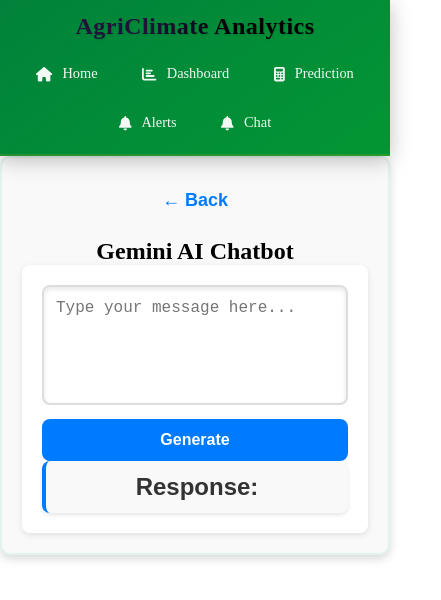
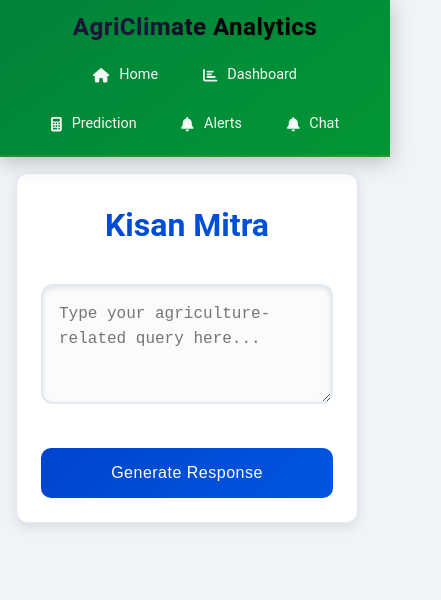
Before and after one commit to SiddharthS15/Agriclimate, a React (Create React App) app in the folder agriclimate/: page /chatbot in a window 390 px wide. Shown: the top 600 px of the page, 441 px wide, since content can reach past the window. Built offline with nearby package versions, Linux system fonts and the light colour scheme; the HTML template or start-up script is replaced by a standard one.

Commit message:
Added CSS to chatbot removed bold error

```diff
--- a/agriclimate/src/components/Chatbot.js
+++ b/agriclimate/src/components/Chatbot.js
@@ -1,5 +1,6 @@
 import React, { useState } from "react";
 import "../chat.css";
+import "../styles/chatbot.css";
 
 const Chatbot = ({ onBack }) => {
   const [prompt, setPrompt] = useState("");
@@ -17,7 +18,9 @@
 
       const data = await res.json();
       if (res.ok) {
-        setResponse(data.response || "No response received");
+        // Process the response to handle markdown-like bold text (**bold**)
+        const processedResponse = data.response ? convertBoldText(data.response) : "No response received";
+        setResponse(processedResponse);
       } else {
         setResponse(data.error || "Error processing request");
       }
@@ -26,24 +29,42 @@
     }
   };
 
+  const convertBoldText = (text) => {
+    // This regex looks for text wrapped with ** and converts it to <b> tags
+    const boldText = text.replace(/\*\*(.*?)\*\*/g, '<b>$1</b>');
+    return boldText;
+  };
+
   return (
-    <div className="prediction-form-container">
-      <button className="back-button" onClick={onBack}>← Back</button>
-      <h2>Gemini AI Chatbot</h2>
-      <div className="placeholder-content">
+    <div className="chatbot-container">
+      <div className="chat-header">
+        <h2>Kisan Mitra</h2>
+      </div>
+
+      <div className="chat-interface">
+        <div className="chat-input-container">
           <textarea
             className="chat-input"
             value={prompt}
             onChange={(e) => setPrompt(e.target.value)}
-          placeholder="Type your message here..."
+            placeholder="Type your agriculture-related query here..."
           />
-        <button className="chat-button" onClick={handleGenerate}>
-          Generate
+        </div>
+
+        <button className="generate-button" onClick={handleGenerate}>
+          Generate Response
         </button>
+
+        {response && (
           <div className="response-container">
-          <h2 className="text-lg font-semibold">Response:</h2>
-          <p>{response}</p>
+            <div className="response-title">Expert Response</div>
+            {/* Render the response with HTML */}
+            <div
+              className="response-content"
+              dangerouslySetInnerHTML={{ __html: response }}
+            />
           </div>
+        )}
       </div>
     </div>
   );
--- /dev/null
+++ b/agriclimate/src/styles/chatbot.css
@@ -0,0 +1,181 @@
+/* chat.css */
+:root {
+    --primary-color: #0044cc;
+    --secondary-color: #0056e0;
+    --background-color: #f0f4f8;
+    --card-bg: #ffffff;
+    --border-color: #e2e8f0;
+  }
+
+  body {
+    font-family: 'Roboto', sans-serif;
+    background-color: var(--background-color);
+    margin: 0;
+    padding: 0;
+  }
+
+  .chatbot-container {
+    max-width: 700px;
+    margin: 2rem auto;
+    padding: 2rem;
+    background: var(--card-bg);
+    border-radius: 16px;
+    box-shadow: 0 4px 12px rgba(0, 0, 0, 0.1);
+    font-family: 'Roboto', sans-serif;
+    position: relative;
+    overflow: hidden;
+    border: 1px solid var(--border-color);
+    backdrop-filter: blur(8px);
+  }
+
+  .chat-header {
+    text-align: center;
+    margin-bottom: 2rem;
+    position: relative;
+  }
+
+  .chat-header h2 {
+    color: var(--primary-color);
+    font-size: 2rem;
+    font-weight: 700;
+    margin: 0;
+    padding: 0.5rem 0;
+    background: linear-gradient(135deg, var(--primary-color) 0%, var(--secondary-color) 100%);
+    -webkit-background-clip: text;
+    -webkit-text-fill-color: transparent;
+  }
+
+  .chat-interface {
+    display: flex;
+    flex-direction: column;
+    gap: 1.5rem;
+  }
+
+  .chat-input-container {
+    position: relative;
+    margin-bottom: 1rem;
+  }
+
+  .chat-input {
+    width: 100%;
+    min-height: 140px;
+    padding: 1.2rem;
+    border: 2px solid var(--border-color);
+    border-radius: 12px;
+    font-size: 1rem;
+    line-height: 1.6;
+    color: #2d3748;
+    background: #fafbfc;
+    transition: all 0.3s cubic-bezier(0.4, 0, 0.2, 1);
+    resize: vertical;
+  }
+
+  .chat-input:focus {
+    outline: none;
+    border-color: var(--secondary-color);
+    box-shadow: 0 0 0 3px rgba(0, 85, 255, 0.15);
+  }
+
+  .generate-button {
+    background: linear-gradient(135deg, var(--primary-color) 0%, var(--secondary-color) 100%);
+    color: white;
+    padding: 1rem 2rem;
+    border: none;
+    border-radius: 10px;
+    font-size: 1.1rem;
+    font-weight: 500;
+    cursor: pointer;
+    transition: all 0.3s ease;
+    letter-spacing: 0.5px;
+    display: flex;
+    align-items: center;
+    justify-content: center;
+    gap: 0.8rem;
+    height: 54px;
+  }
+
+  .generate-button:hover:not(:disabled) {
+    transform: translateY(-1px);
+    box-shadow: 0 4px 20px rgba(0, 85, 255, 0.2);
+  }
+
+  .generate-button:disabled {
+    opacity: 0.6;
+    cursor: not-allowed;
+  }
+
+  .response-container {
+    background: var(--card-bg);
+    border-radius: 12px;
+    padding: 1.5rem;
+    margin-top: 1.5rem;
+    border-left: 4px solid var(--primary-color);
+    animation: fadeIn 0.3s ease-in;
+  }
+
+  .response-title {
+    font-size: 0.9rem;
+    color: var(--primary-color);
+    font-weight: 600;
+    margin-bottom: 0.75rem;
+    letter-spacing: 0.5px;
+  }
+
+  .response-content {
+    color: #2d3748;
+    font-size: 1.05rem;
+    line-height: 1.7;
+    white-space: pre-wrap;
+    word-break: break-word;
+  }
+
+  .loading-dots div {
+    background: #ffffff;
+  }
+
+  @keyframes loading-dots1 {
+    0% { transform: scale(0); }
+    100% { transform: scale(1); }
+  }
+
+  @keyframes loading-dots3 {
+    0% { transform: scale(1); }
+    100% { transform: scale(0); }
+  }
+
+  @keyframes loading-dots2 {
+    0% { transform: translate(0, 0); }
+    100% { transform: translate(24px, 0); }
+  }
+
+  @keyframes fadeIn {
+    from { opacity: 0; transform: translateY(10px); }
+    to { opacity: 1; transform: translateY(0); }
+  }
+
+  /* Media Queries for responsiveness */
+  @media (max-width: 1024px) {
+    .chatbot-container {
+      margin: 2rem 1.5rem;
+      max-width: calc(100% - 3rem);
+    }
+  }
+
+  @media (max-width: 640px) {
+    .chatbot-container {
+      margin: 1rem;
+      padding: 1.5rem;
+      border-radius: 12px;
+    }
+
+    .chat-input {
+      min-height: 120px;
+      padding: 1rem;
+    }
+
+    .generate-button {
+      font-size: 1rem;
+      padding: 0.875rem 1.5rem;
+      height: 50px;
+    }
+  }
```
Lines whose indentation alone changed are shown as unchanged.
